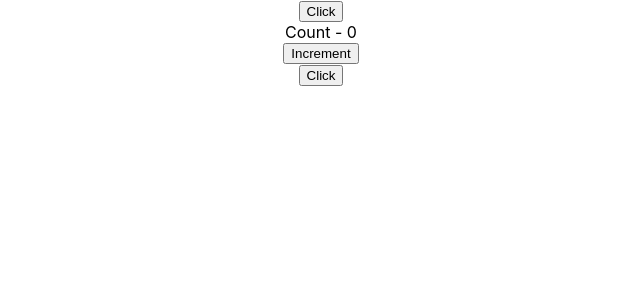
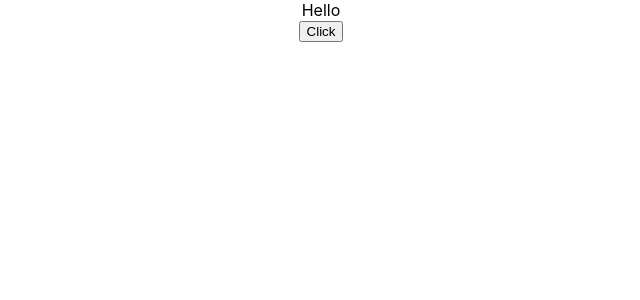
Before and after one commit to Vivek20ingh/React_tutorial, a React (Create React App) app: page / in a window 1280 px wide. Shown: the top 300 px of the page, without its empty margins (319-959 px from the left). Built offline with nearby package versions, Linux system fonts and the light colour scheme.

Commit message:
4 method of binding

```diff
--- a/src/App.js
+++ b/src/App.js
@@ -8,15 +8,17 @@
 import Counter from './components/Counter';
 import FunctionClick from './components/FunctionClick';
 import Classclick from './components/Classclick';
+import EventBind from './components/Eventbind';
 
 
 
 function App() {
   return (
     <div className="App">
-      <FunctionClick/>
-      <Counter/>
-      <Classclick/>
+      <EventBind/>
+      {/* <FunctionClick/> */}
+      {/* <Counter/> */}
+      {/* <Classclick/> */}
       {/* <Message/> */}
       {/* <Greet name="Vivek" dev="Web Developer">
         <p>Hey you good Developer</p>
--- a/src/components/Counter.js
+++ b/src/components/Counter.js
@@ -27,10 +27,10 @@
     incrementfive()
     {
         this.increment()
-        // this.increment()
-        // this.increment()
-        // this.increment()
-        // this.increment()
+        this.increment()
+        this.increment()
+        this.increment()
+        this.increment()
     }
     render()
     {
--- /dev/null
+++ b/src/components/Eventbind.js
@@ -0,0 +1,43 @@
+import React, { Component } from 'react';
+
+class EventBind extends Component {
+    constructor(props)
+    {
+        super(props)
+
+        this.state ={
+            message: 'Hello'
+        }
+
+        // this.clickHandler = this.clickHandler.bind(this)
+
+
+    }
+    // clickHandler()
+    // {
+    //     this.setState({
+    //         message: 'Goodbye!'
+    //     })
+    //     console.log(this)
+    // }
+
+    clickHandler =() =>{
+        this.setState({
+            message:'Goddbye'
+        })
+    }
+
+    render()
+    {
+        return (
+            <div>
+              <div>{this.state.message}</div>
+              {/* <button onClick={this.clickHandler.bind(this)}>Click</button> */}
+                  {/* <button onClick={() => this.clickHandler()}>Click</button> */}
+                  <button onClick={this.clickHandler}>Click</button>
+            </div>
+        )
+    }
+}
+
+ export default EventBind;
```
